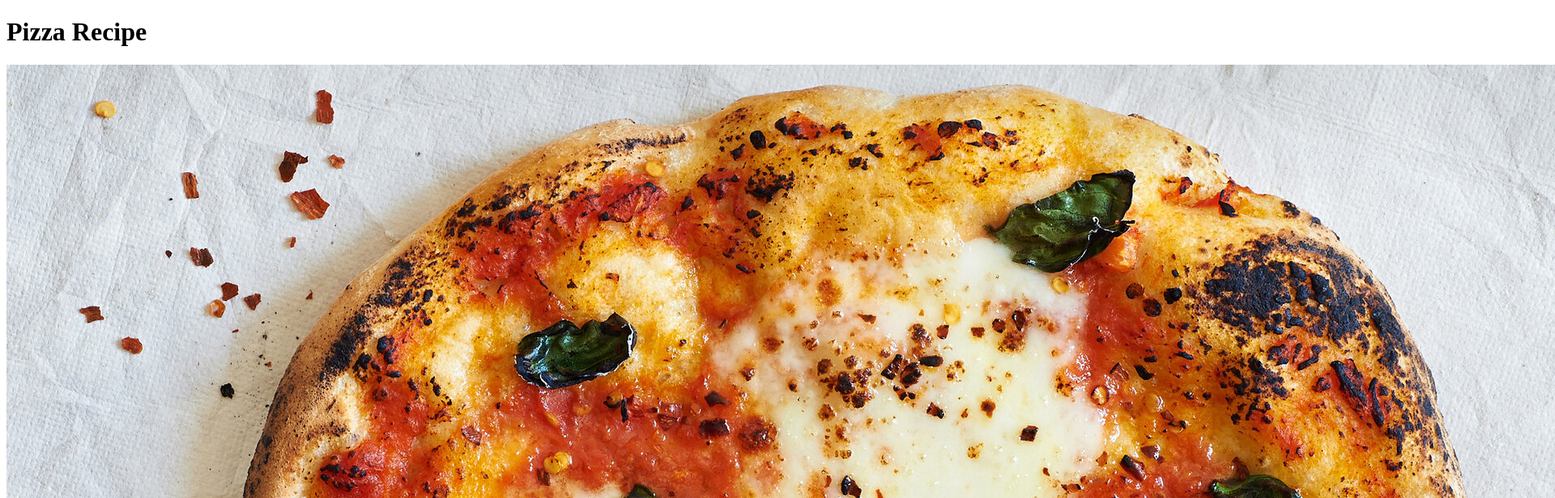
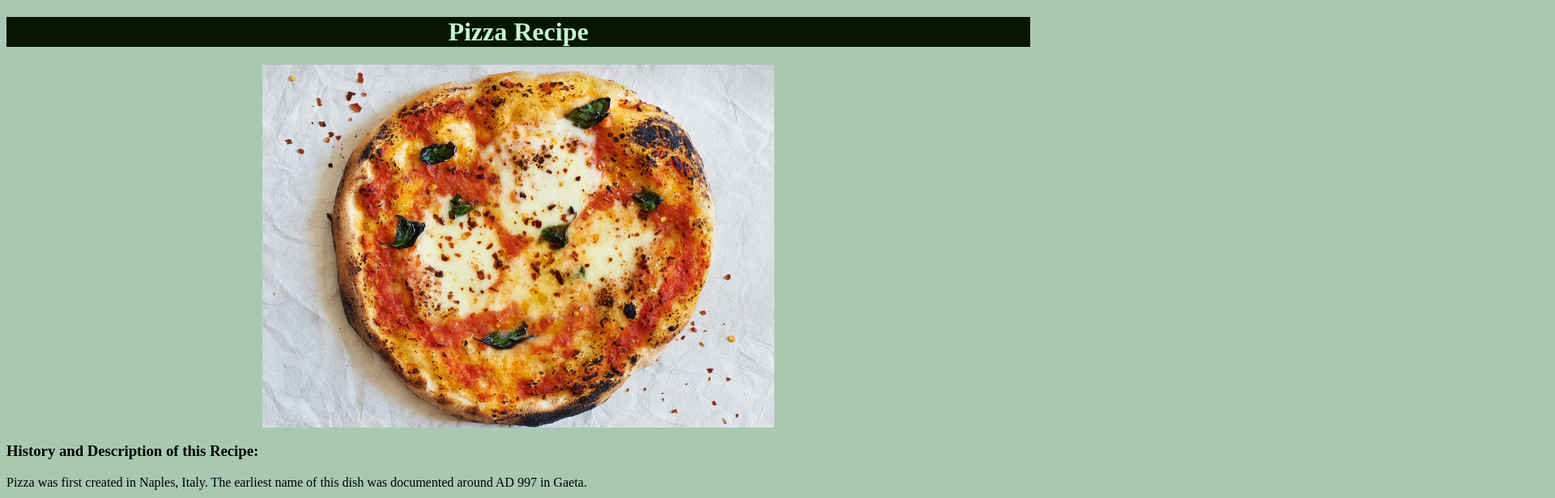
Before and after one commit to ThomasMcDonald1/odin-recipes, a plain HTML site: page recipes/pizza.html in a window 1280 px wide. Shown: the top 616 px of the page at 81% size, 1920 px wide, since content can reach past the window. Drawn offline with Linux system fonts and the light colour scheme.

Commit message:
adds additional styling with the included css file
implements a simple css file with the HTML linkage for basic
styling, added a background color for each page and centered images.
Not a whole lot of improvement, but it's a start.

```diff
--- a/recipes/pizza.html
+++ b/recipes/pizza.html
@@ -2,7 +2,8 @@
 <html lang="en">
     <head>
         <meta charset="UTF-8">
-        <title></title>
+        <title>Pizza Recipe</title>
+        <link rel="stylesheet" href="../styles.css">
     </head>
     <body>
         <h1>Pizza Recipe</h1>
--- /dev/null
+++ b/styles.css
@@ -0,0 +1,19 @@
+body
+{
+    background-color: rgb(168, 201, 175);
+}
+
+h1
+{
+    text-align: center;
+    background-color: rgb(7, 22, 1);
+    color:rgb(196, 245, 207)
+}
+
+img
+{
+    display: block;
+    margin-left: auto;
+    margin-right: auto;
+    width: 50%;
+}
```
Also changed, not shown: index.html (+1 -0 lines), recipes/mead.html (+1 -0 lines), recipes/steak.html (+1 -0 lines).
